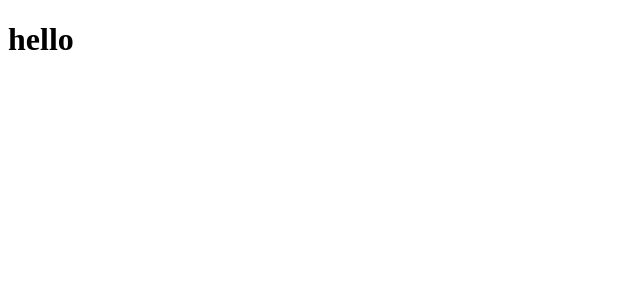
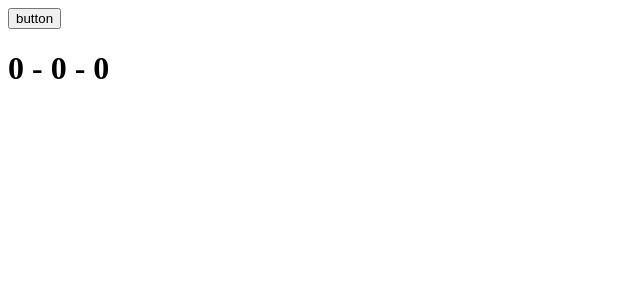
Before and after one commit to jong-jang/react_v18, a React (Create React App) app: page / in a window 1280 px wide. Shown: the top 300 px of the page, without its empty margins (0-640 px from the left). Built offline with nearby package versions, Linux system fonts and the light colour scheme.

Commit message:
18버전에서 auto batching 달라진점 테스트

```diff
--- a/src/App.js
+++ b/src/App.js
@@ -1,7 +1,28 @@
+import { useState } from 'react';
+import { flushSync } from 'react-dom';
+
 function App() {
+	console.log('re-render');
+	const [Count1, setCount1] = useState(0);
+	const [Count2, setCount2] = useState(0);
+	const [Count3, setCount3] = useState(0);
+
+	const returnPromise = () => new Promise((res) => setTimeout(res, 500));
+
+	const handleClick = async () => {
+		await returnPromise();
+		setCount1(Count1 + 1);
+		// flushSync를 이용하면 특정 state변경을 batching처리에서 제외
+		flushSync(() => setCount2(Count2 + 2));
+		flushSync(() => setCount3(Count3 + 3));
+	};
+
 	return (
 		<div className='App'>
-			<h1>hello</h1>
+			<button onClick={handleClick}>button</button>
+			<h1>
+				{Count1} - {Count2} - {Count3}
+			</h1>
 		</div>
 	);
 }
@@ -9,6 +30,7 @@ function App() {
 export default App;
 
 /*
-  Aotomatic Batching
+  Automatic Batching
   : 핸들러함수 안쪽에서 복수개의 state가 변경될때 해당 변경사항들을 묶어서 (batching)해서 한번만 리랜더링
+	: 기존 17버전에 batching은 적용되고 있었으나 핸들러안쪽에 promise가 반환되면 batching해제되는 문제가 18에선 해결됨
 */
```
